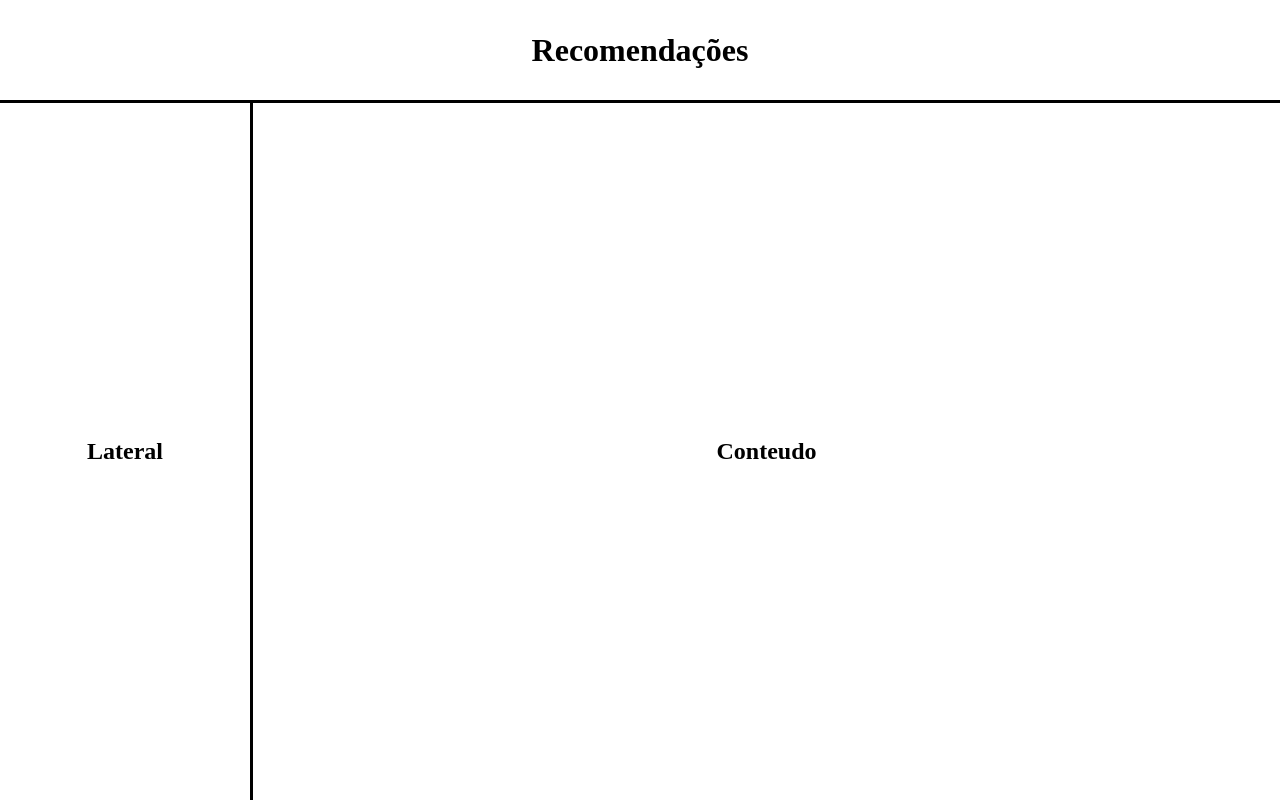
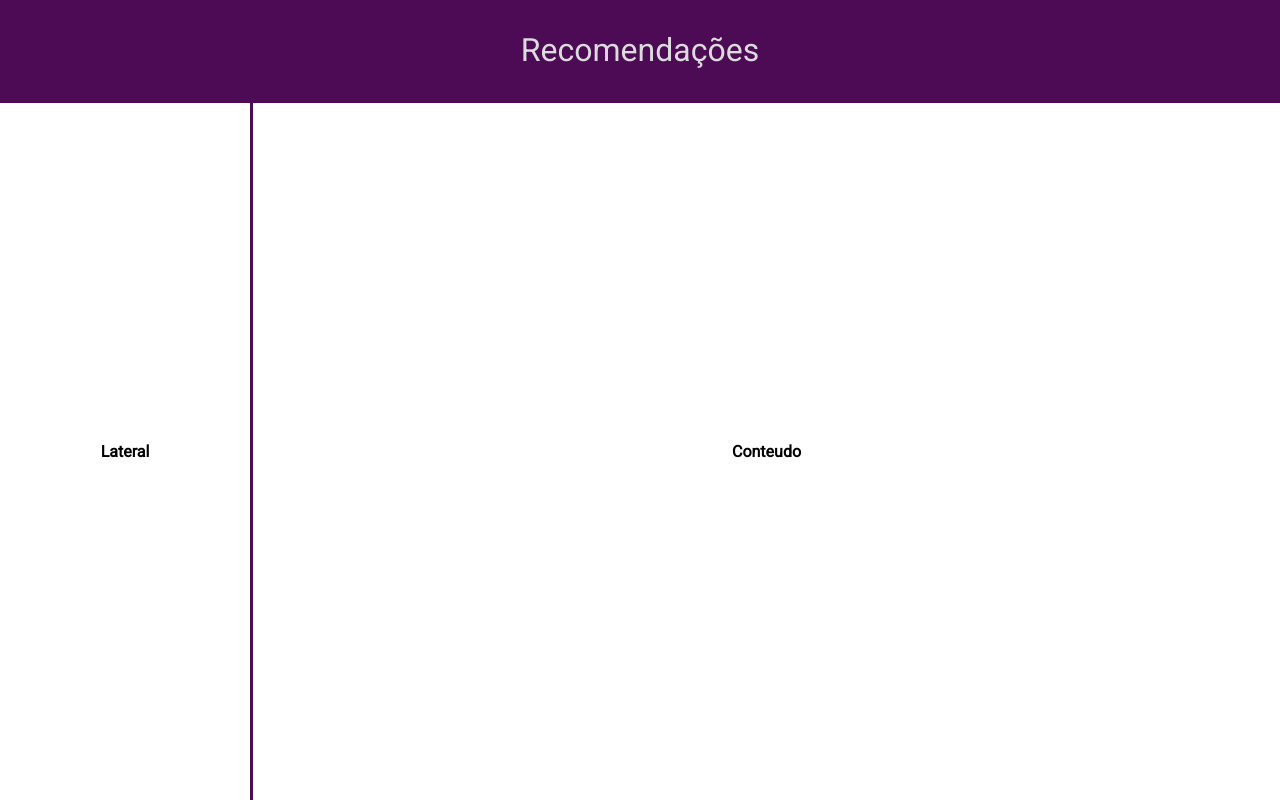
Before and after one commit to ssarahsant/projeto_web, a React (Vite) app: page / in a window 1280 px wide. Built offline with nearby package versions, Linux system fonts and the light colour scheme.

Commit message:
Reestruturação de pastas e pequenos ajustes de estilização

```diff
--- a/index.html
+++ b/index.html
@@ -3,6 +3,9 @@
   <head>
     <meta charset="UTF-8" />
     <link rel="icon" type="image/svg+xml" href="/vite.svg" />
+    <link rel="preconnect" href="https://fonts.googleapis.com">
+    <link rel="preconnect" href="https://fonts.gstatic.com" crossorigin>
+    <link href="https://fonts.googleapis.com/css2?family=Roboto&display=swap" rel="stylesheet">
     <meta name="viewport" content="width=device-width, initial-scale=1.0" />
     <title>Vite + React</title>
   </head>
--- a/src/App.jsx
+++ b/src/App.jsx
@@ -1,28 +1,25 @@
 // impotação dos componentes que irá estruturar a pagina
-import { Cabecalho } from './componentes/Cabecalho'
-import { Lateral } from './componentes/Lateral'
-import { Conteudo } from './componentes/Conteudo'
-
-import estilos from './App.module.css'
+import { Inicial } from './paginas/Inicial'
+import './global.css'
 
 // através do module se pré define um style sheet
 // seprando o arquivo de estilização e importa em formato de objeto e suas classes
 // aplica pequenas partes do css (classes) em cada componente (estrutura html do react)
 
 // função que gera um trecho de html quando for rebnderizado
-function App() {
+export function App() {
   // antes disso podem ser desenvolvimentda diferentes regras
 
   // quando a referencia é por tag não precisa passar o estilo
   return (
-      <div className={estilos.gridConteiner}>
-        <Cabecalho/>
-        <Lateral/>
-        <Conteudo/>
-      </div>
+        <Inicial/>
   )
 }
 
 // exportação da função (estrutura html) que deixa disponibel para importação em outra página
 // como essa que esta sendo usada na main
-export default App
+// export default App
+
+// a função app está sendo importada/chamda no documento main.
+// para deixar padronizado, deve-se inserir o export no função
+// e usar o comando diretamente na inicialização da função
--- a/src/componentes/Cabecalho.jsx
+++ b/src/componentes/Cabecalho.jsx
@@ -5,7 +5,7 @@ export function Cabecalho () {
         // a tag retornada será header
     return (
         <header className={estilos.conteiner}>
-            <h1>Recomendações</h1>
+            <p>Recomendações</p>
         </header>
     )
 }
--- a/src/componentes/Cabecalho.module.css
+++ b/src/componentes/Cabecalho.module.css
@@ -1,6 +1,14 @@
 .conteiner {
+    background-color: var(--roxo-escuro);
     display: flex;
     justify-content: center;
     align-items: center;
-    background-color: #fff;
 }
+
+.conteiner p {
+    /* devido a estilização do global.css, que desfrutou de rem para definir o tamanho
+    (para padronizar em todos os navegadores)
+    para aumentar o tamanho do texto, basta duplicar o valor no mesmo formato rem */
+    font-size:  2rem;
+    color: var(--cinza-claro);
+}
--- a/src/global.css
+++ b/src/global.css
@@ -1,13 +1,25 @@
 /* Estilização padrão da página inical*/
+
+/* criação de variáveis globais, abrindo uma sessão de root,
+para reaproveitar a estilização posteriormente*/
+/* desse modo toda vez que for utiliza a cor definida */
+:root {
+    --cinza-claro: #dcdcdd;
+    --roxo-escuro: #4d0a55;
+    --roxo-claro: #ab10bc
+}
 
 /* Zerando a pré-formatação do navegador*/
 * {
     margin: 0px;
     padding: 0px;
     box-sizing: border-box;
+    font-family: 'Roboto', sans-serif;
+    font-size: 1rem;
+    /* o rem é o tipo de medida padrão para fontes de escrita */
 }
 
-
+/* Componente que cham a cor atribuida na variavel */
 body {
-    background-color: #000;
+    background-color: var(--roxo-escuro);
 }
--- a/src/main.jsx
+++ b/src/main.jsx
@@ -3,7 +3,7 @@ import React from 'react'
 // responsavel por sobrepor o dom do html e da acesso para manipular qualquer elementos
 import ReactDOM from 'react-dom/client'
 // importa o componete
-import App from './App.jsx'
+import { App } from './App.jsx'
 import './global.css'
 
 // o reactdom enxerga os elementos html da página e prossibilita a manipulação
--- /dev/null
+++ b/src/paginas/Inicial.jsx
@@ -0,0 +1,30 @@
+// impotação dos componentes que irá estruturar a pagina
+// colocar dois pontos (..), para sair da pasta e buscar os componentes
+// ./ busca na pasta atual
+// ../ sai da pasta e busca o componente
+import estilos from './Inicial.module.css'
+import { Cabecalho } from '../componentes/Cabecalho'
+import { Lateral } from '../componentes/Lateral'
+import { Conteudo } from '../componentes/Conteudo'
+
+
+// através do module se pré define um style sheet
+// seprando o arquivo de estilização e importa em formato de objeto e suas classes
+// aplica pequenas partes do css (classes) em cada componente (estrutura html do react)
+
+
+// função que gera um trecho de html quando for rebnderizado
+// exportação da função (estrutura html) que deixa disponibel para importação em outra página
+// como essa que esta sendo usada na main
+export function Inicial() {
+  // antes disso podem ser desenvolvimentda diferentes regras
+
+  // quando a referencia é por tag não precisa passar o estilo
+  return (
+      <div className={estilos.gridConteiner}>
+        <Cabecalho/>
+        <Lateral/>
+        <Conteudo/>
+      </div>
+  )
+}
```
Also changed, not shown: src/paginas/Inicial.module.css (renamed from src/App.module.css).
